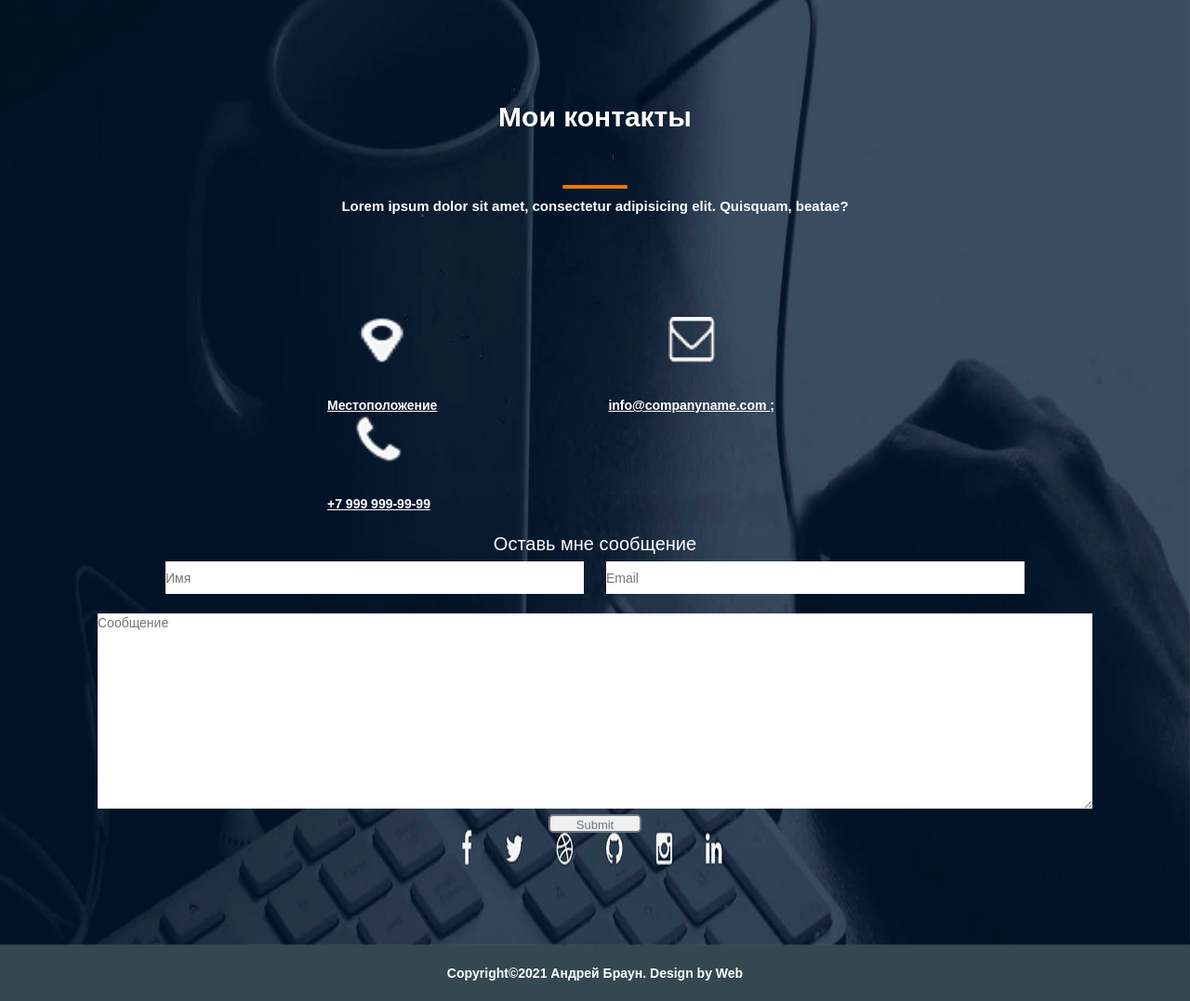
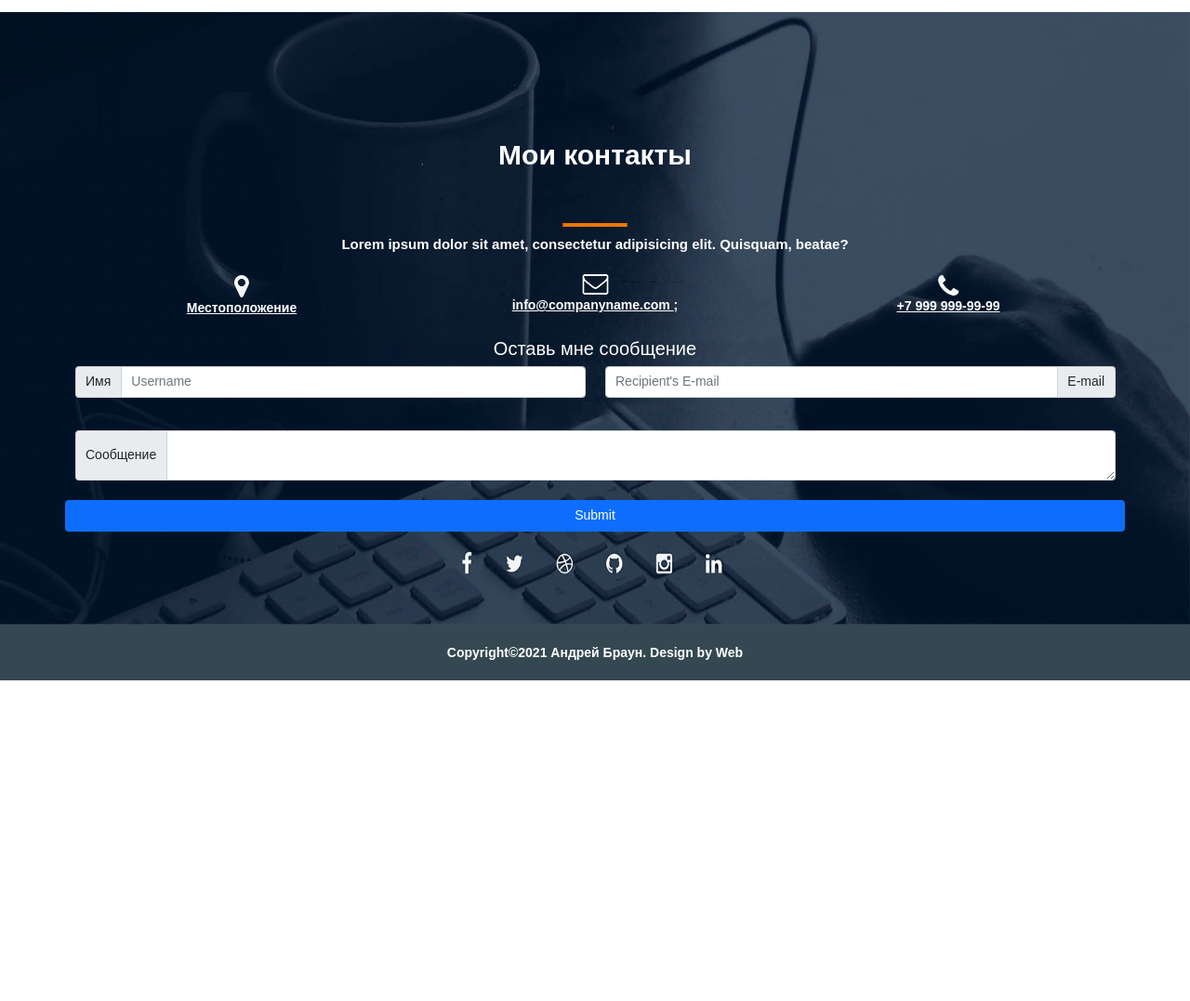
Before and after one commit to Garpon4ikk/Garpon4ikk.github.io, a plain HTML site: page src/index.html in a window 1280 px wide. Shown: the part 4988-6065 px from the top of the page at 93% size. After the commit the page ends 5720 px from the top, so only its background shows below. Drawn offline with nearby package versions, Linux system fonts and the light colour scheme.

Commit message:
bootstrap

```diff
--- a/src/css/style.css
+++ b/src/css/style.css
@@ -393,19 +393,21 @@ main{
 	background-attachment: fixed;
 	color: white;
 	width: 100%;
+
 }
 
 .stata ul {
 	text-align: center;
 }
 
-.stata li {
+.col-3 {
 	text-transform: uppercase;
 	display: inline-block;
 	-webkit-animation: Sshift 1s ease forwards;
 	-o-animation: Sshift 1s ease forwards;
 	animation: Sshift 1s ease forwards;
 	opacity: 0;
+	margin-bottom: 97px;
 }
 
 
@@ -446,18 +448,7 @@ footer span {
 	font-size: 15px ;
 }
 
-footer ul {
-	text-align: center;
-	display: inline-block;
-	padding: 108px 260px 0px 260px;
-}
-footer li {
-	float: left;
-	text-align: center;
-	margin: 0px 92px;
-}
-
-footer li img {
+.col-4 img {
 	margin-bottom: 35px;
 	width: 50px;
 	height: 50px;
@@ -472,32 +463,8 @@ footer h2 {
 	font-size: 20px;
 }
 
-.up input {
-	/*не понимаю как сделать окна ввода по рамерам*/
-	margin-left: 10px;
-	margin-right: 10px;
-	min-width: 450px;
-	height: 35px;
-}
-.send input {
-	height: 20px;
-	width: 100px;
-	text-align: center;
-	border: 2px solid #6d7682;
-	border-radius: 5px;
-	color: #6d7682;
-	font-size: 13px;
-	margin-bottom: 100px;
-	transform: all 0.2s;
-	transform: scale(1.0);
-}
-
-.send input:hover {
-	transform: scale(1.3);
-}
-
-.send input:active {
-	transform: scale(1.0);
+form {
+	padding-bottom: 100px;
 }
 
 .end{
--- a/src/index.html
+++ b/src/index.html
@@ -219,41 +219,41 @@
 
 
 		<div class="lilo">
-			<div class="container-fluid overflow-hidden px-4">
-				<div class="row gx-5">
+			<div class="container ">
+				<div class="row justify-content-between text-center ">
 
-				<ul><li>
-					<div class="p-4"><div class="col">
+
+					<div class="col-3">
 						<img src="img/klient.png"> <br><br>
 						<h4><b>120</b></h4><br>
 						<h5>Довольных клиентов</h5>
-					</div></div>
-					</li>
+					</div>
 
-				<li>
-					<div class="p-4"><div class="col">
+
+
+					<div class="col-3">
 						<img src="img/prog2.png"> <br>
 						<h4><b>4,600</b></h4><br>
 						<h5>Часов работы</h5>
-					</div></div>
-					</li>
+					</div>
 
-				<li>
-					<div class="p-4"><div class="col">
+
+
+					<div class="col-3">
 						<img src="img/задача-завершена.jpg"> <br><br>
 						<h4><b>340</b></h4><br>
 						<h5>Проектов завершено</h5>
-					</div></div>
-					</li>
+					</div>
 
-				<li>
-					<div class="p-4"><div class="col">
+
+
+					<div class="col-3">
 						<img src="img/kubok.png"> <br><br>
 						<h4><b>23</b></h4><br>
 						<h5>Наград получено</h5>
-					</div></div>
-					</li>
-					</ul>
+					</div>
+
+
 				</div>
 			</div>
 		</div>
@@ -278,37 +278,57 @@
 		<div class="logo1">Мои контакты</div>
 		<div class="imgs"> <img src="img/poloska.png"> </div>
 		<span>Lorem ipsum dolor sit amet, consectetur adipisicing elit. Quisquam, beatae?</span><br>
-		<ul>
-			<li>
-			<img src="img/гео.png" alt="геоточка" ><br>
 
-			<a href="https://googlemaps.com" target="_blank">Местоположение</a>
-			</li>
-			<li>
-			<img src="img/конверт.png" alt="письмо" ><br>
 
-			<a href="info@companyname.com" target="_blank"> info@companyname.com </a>; <br>
-			</li>
-			<li>
-			<img src="img/труба.png" alt="телефон" ><br>
+		<div class="container my-4">
+			<div class="row">
+				<div class="col-lg-4 col-12">
+				<img src="img/гео.png" alt="геоточка" ><br>
+				<a href="https://googlemaps.com" target="_blank">Местоположение</a>
+				</div>
 
-			<a href="+7 999 999-99-99" target="_blank"> +7 999 999-99-99</a><br>
-			</li>
-		</ul>
+				<div class="col-lg-4 col-12">
+				<img src="img/конверт.png" alt="письмо" ><br>
+				<a href="info@companyname.com" target="_blank"> info@companyname.com </a>; <br>
+				</div>
+
+				<div class="col-lg-4 col-12">
+				<img src="img/труба.png" alt="телефон" ><br>
+				<a href="+7 999 999-99-99" target="_blank"> +7 999 999-99-99</a><br>
+				</div>
+			</div>
+		</div>
 
 		<h2>Оставь мне сообщение</h2>
 
-		<form action="#">
-			<div class="up">
-			<input type="text" name="ClientName" placeholder="Имя" >
-			<input type="text" name="ClientEmail" placeholder="Email"> </div> <br>
-			<div class="down">
-			<textarea name="ClientMessage" cols="130" rows="10" placeholder="Сообщение"></textarea>
-			</div><div class="send">
-			<input type="submit" name="Send"> </div><br>
+
+	<form>
+	<div class="container">
+		<div class="row">
+			<div class="col-md-6 col-12">
+  		<div class="input-group mb-3 ">
+  			<span class="input-group-text" id="basic-addon1">Имя</span>
+ 					 <input type="text" class="form-control" placeholder="Username" aria-label="Username" aria-describedby="basic-addon1">
+			</div></div>
+  		<div class="col-md-6 col-12">
+				<div class="input-group mb-3">
+  				<input type="text" class="form-control" placeholder="Recipient's E-mail" aria-label="Recipient's E-mail" aria-describedby="basic-addon2">
+  				<span class="input-group-text" id="basic-addon2">E-mail</span>
+				</div>
+			</div>
+ 		 	<div class="col-12 my-4">
+				<div class="input-group">
+  				<span class="input-group-text">Сообщение</span>
+  				<textarea class="form-control" aria-label="With textarea"></textarea>
+				</div>
+			</div>
+  		<button type="submit" class="btn btn-primary">Submit</button>
+ 	 </div>
+	</div>
+	</form>
+</footer>
 
 
-	</footer>
 <div class="end">
 <span>Copyright©2021 Андрей Браун. Design by Web</span>
 </div>
```
